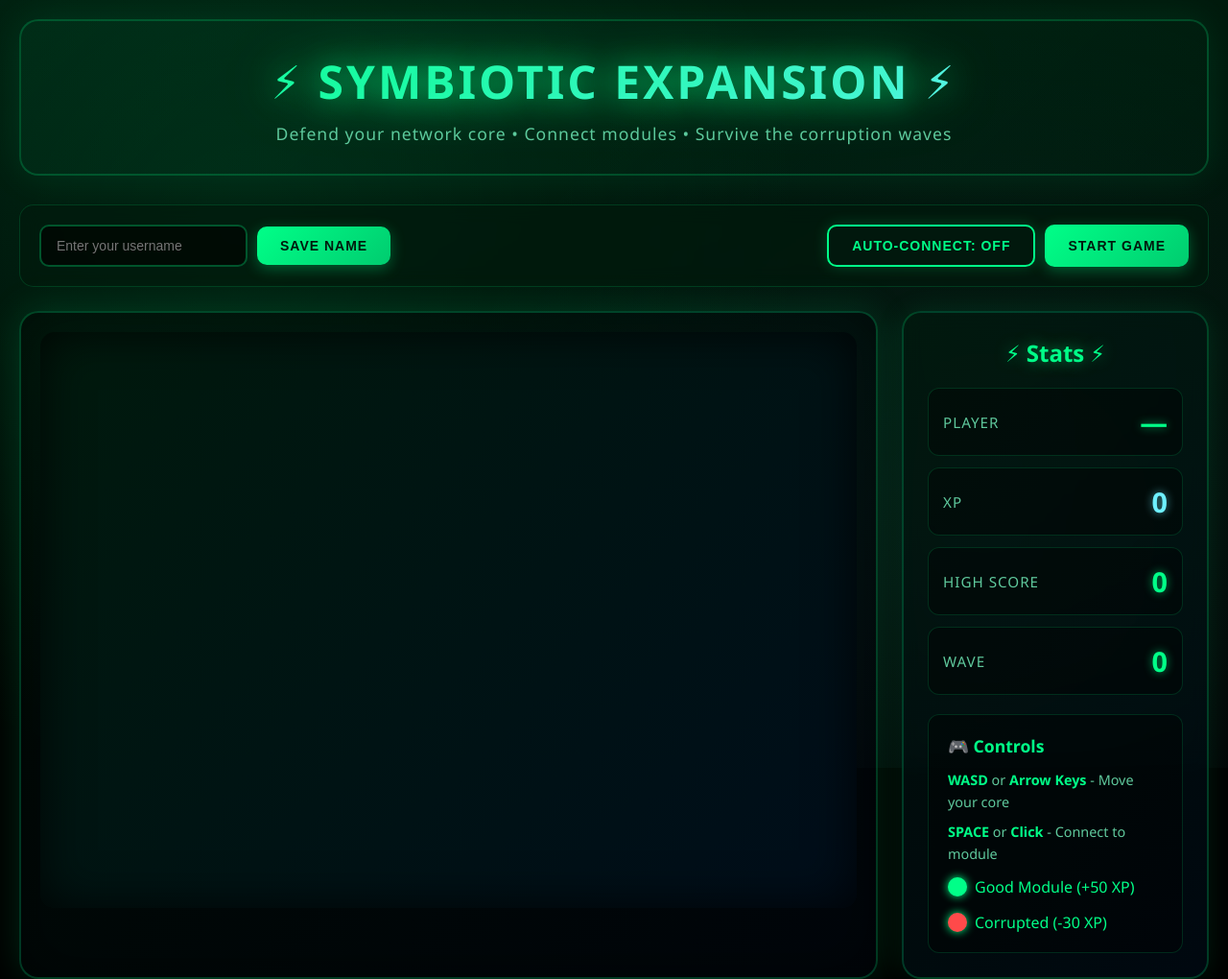
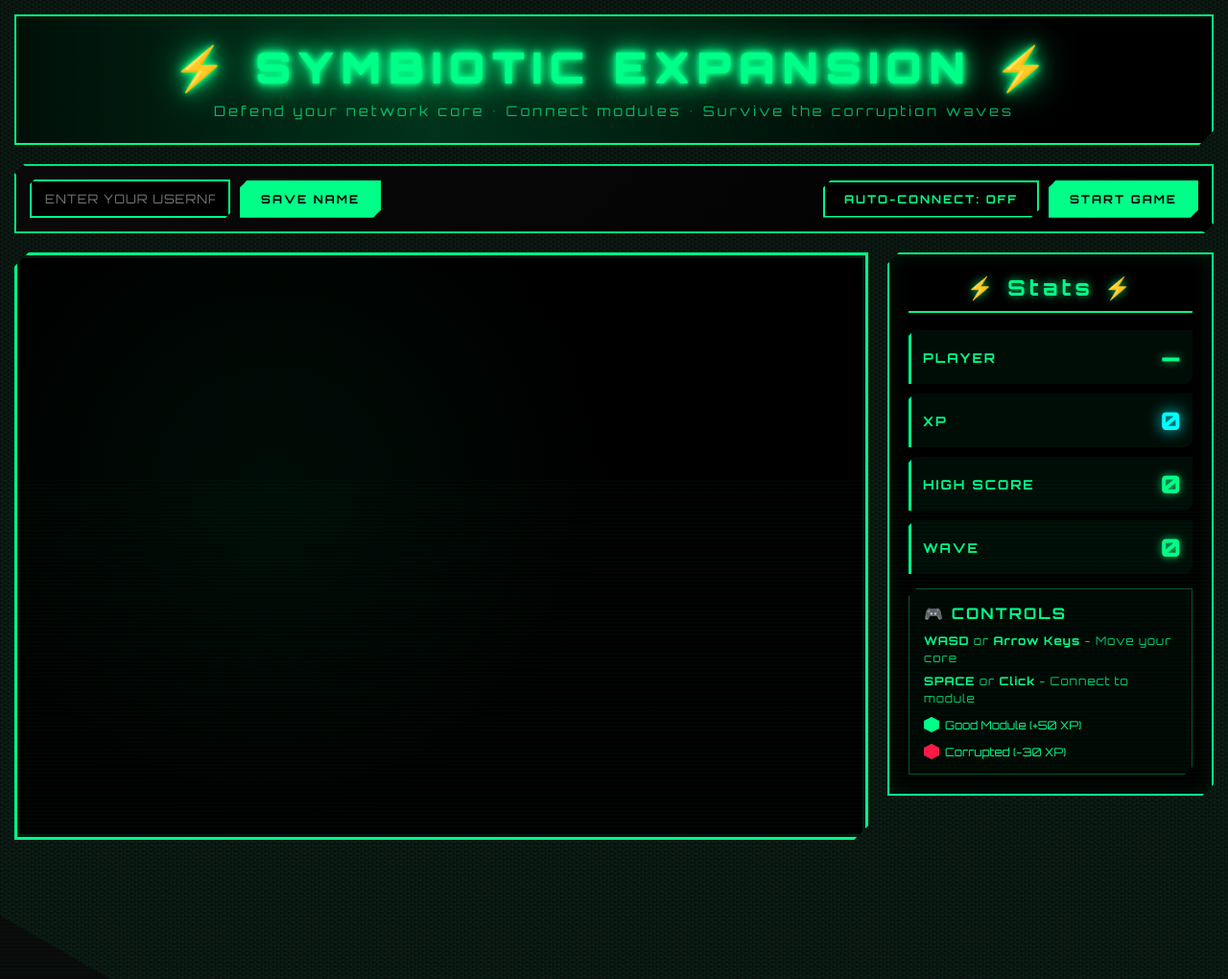
Before and after one commit to gbolah/symbiotic-expansion, a plain HTML site: page index.html in a window 1280 px wide. Shown: the top 1020 px of the page at 96% size. After the commit the page ends 890 px from the top, so only its background shows below. Drawn offline with Linux system fonts and the light colour scheme; a script that the page names is missing.

Commit message:
Update index.html

```diff
--- a/index.html
+++ b/index.html
@@ -5,6 +5,8 @@
   <meta name="viewport" content="width=device-width, initial-scale=1.0">
   <title>Symbiotic Expansion - Network Defense Game</title>
   <style>
+    @import url('https://fonts.googleapis.com/css2?family=Orbitron:wght@400;700;900&display=swap');
+
     * {
       margin: 0;
       padding: 0;
@@ -12,129 +14,230 @@
     }
 
     body {
-      font-family: 'Segoe UI', Tahoma, Geneva, Verdana, sans-serif;
-      background: #000;
+      font-family: 'Orbitron', monospace;
+      background: #0a0a0a;
       color: #00ff88;
       overflow-x: hidden;
       min-height: 100vh;
       position: relative;
     }
 
+    /* Animated Hexagon Background Pattern */
     body::before {
+      content: '';
+      position: fixed;
+      top: -50%;
+      left: -50%;
+      width: 200%;
+      height: 200%;
+      background-image:
+        repeating-linear-gradient(0deg, transparent, transparent 2px, rgba(0, 255, 136, 0.03) 2px, rgba(0, 255, 136, 0.03) 4px),
+        repeating-linear-gradient(60deg, transparent, transparent 2px, rgba(0, 255, 136, 0.03) 2px, rgba(0, 255, 136, 0.03) 4px),
+        repeating-linear-gradient(120deg, transparent, transparent 2px, rgba(0, 255, 136, 0.03) 2px, rgba(0, 255, 136, 0.03) 4px);
+      animation: bgRotate 60s linear infinite;
+      z-index: -2;
+    }
+
+    /* Scanline Effect */
+    body::after {
       content: '';
       position: fixed;
       top: 0;
       left: 0;
-      right: 0;
-      bottom: 0;
-      background:
-        radial-gradient(circle at 20% 30%, rgba(0, 255, 136, 0.08) 0%, transparent 50%),
-        radial-gradient(circle at 80% 70%, rgba(110, 240, 255, 0.06) 0%, transparent 50%),
-        linear-gradient(180deg, #001a0d 0%, #000 100%);
-      z-index: -1;
+      width: 100%;
+      height: 100%;
+      background: repeating-linear-gradient(
+        0deg,
+        transparent,
+        transparent 2px,
+        rgba(0, 255, 136, 0.02) 2px,
+        rgba(0, 255, 136, 0.02) 4px
+      );
+      pointer-events: none;
+      z-index: 9999;
+      animation: scanline 8s linear infinite;
+    }
+
+    @keyframes bgRotate {
+      0% { transform: rotate(0deg); }
+      100% { transform: rotate(360deg); }
+    }
+
+    @keyframes scanline {
+      0% { transform: translateY(0); }
+      100% { transform: translateY(100%); }
     }
 
     .container {
-      max-width: 1400px;
+      max-width: 1600px;
       margin: 0 auto;
-      padding: 20px;
+      padding: 15px;
+      position: relative;
     }
 
-    /* Header Styles */
+    /* Cyber Header with Glitch Effect */
     .header {
       text-align: center;
-      margin-bottom: 30px;
-      padding: 30px 20px;
-      background: linear-gradient(135deg, rgba(0, 255, 136, 0.05), rgba(0, 255, 136, 0.02));
-      border-radius: 20px;
-      border: 2px solid rgba(0, 255, 136, 0.2);
-      box-shadow: 0 0 40px rgba(0, 255, 136, 0.1);
-      animation: fadeIn 0.6s ease-out;
+      margin-bottom: 20px;
+      padding: 25px;
+      background: #000;
+      clip-path: polygon(0 0, 100% 0, 100% calc(100% - 15px), calc(100% - 15px) 100%, 0 100%);
+      border: 2px solid #00ff88;
+      position: relative;
+      overflow: hidden;
+    }
+
+    .header::before {
+      content: '';
+      position: absolute;
+      top: 0;
+      left: -100%;
+      width: 100%;
+      height: 100%;
+      background: linear-gradient(90deg, transparent, rgba(0, 255, 136, 0.2), transparent);
+      animation: scan 3s infinite;
+    }
+
+    @keyframes scan {
+      0%, 100% { left: -100%; }
+      50% { left: 100%; }
     }
 
     .header h1 {
-      font-size: 3em;
+      font-size: 2.8em;
       font-weight: 900;
-      letter-spacing: 3px;
+      letter-spacing: 8px;
       text-transform: uppercase;
-      background: linear-gradient(135deg, #00ff88, #6ef0ff);
-      -webkit-background-clip: text;
-      -webkit-text-fill-color: transparent;
-      background-clip: text;
-      text-shadow: 0 0 30px rgba(0, 255, 136, 0.5);
-      margin-bottom: 10px;
-      animation: glow 2s ease-in-out infinite alternate;
+      color: #00ff88;
+      text-shadow:
+        0 0 5px #00ff88,
+        0 0 10px #00ff88,
+        0 0 20px #00ff88,
+        0 0 40px #00ff88;
+      margin-bottom: 8px;
+      animation: flicker 4s infinite alternate;
+      position: relative;
+    }
+
+    @keyframes flicker {
+      0%, 18%, 22%, 25%, 53%, 57%, 100% {
+        text-shadow:
+          0 0 5px #00ff88,
+          0 0 10px #00ff88,
+          0 0 20px #00ff88,
+          0 0 40px #00ff88;
+      }
+      20%, 24%, 55% {
+        text-shadow: none;
+      }
     }
 
     .header p {
-      font-size: 1.1em;
-      color: #5fc99d;
-      letter-spacing: 1px;
+      font-size: 0.9em;
+      color: #00ff88;
+      letter-spacing: 3px;
+      opacity: 0.7;
+      font-weight: 400;
     }
 
-    /* Controls Bar */
+    /* Angular Control Bar */
     .controls {
       display: flex;
       justify-content: space-between;
       align-items: center;
-      gap: 15px;
-      margin-bottom: 25px;
-      padding: 20px;
-      background: rgba(0, 26, 13, 0.6);
-      border-radius: 15px;
-      border: 1px solid rgba(0, 255, 136, 0.15);
+      gap: 12px;
+      margin-bottom: 20px;
+      padding: 15px;
+      background: linear-gradient(135deg, #0a0a0a, #000);
+      clip-path: polygon(10px 0, 100% 0, 100% calc(100% - 10px), calc(100% - 10px) 100%, 0 100%, 0 10px);
+      border: 1px solid #00ff88;
       flex-wrap: wrap;
-      backdrop-filter: blur(10px);
+      position: relative;
     }
 
-    .controls-left {
+    .controls::after {
+      content: '';
+      position: absolute;
+      top: 0;
+      left: 0;
+      right: 0;
+      bottom: 0;
+      border: 1px solid #00ff88;
+      clip-path: polygon(10px 0, 100% 0, 100% calc(100% - 10px), calc(100% - 10px) 100%, 0 100%, 0 10px);
+      opacity: 0.3;
+      animation: pulse 2s infinite;
+    }
+
+    @keyframes pulse {
+      0%, 100% { opacity: 0.3; }
+      50% { opacity: 0.8; }
+    }
+
+    .controls-left, .controls-right {
       display: flex;
       gap: 10px;
       align-items: center;
       flex-wrap: wrap;
     }
 
-    .controls-right {
-      display: flex;
-      gap: 10px;
-      flex-wrap: wrap;
-    }
-
     input {
-      padding: 12px 16px;
-      background: rgba(0, 0, 0, 0.6);
-      border: 2px solid rgba(0, 255, 136, 0.3);
-      border-radius: 10px;
+      padding: 10px 14px;
+      background: #000;
+      border: 2px solid #00ff88;
       color: #00ff88;
-      font-size: 14px;
+      font-size: 13px;
+      font-family: 'Orbitron', monospace;
       outline: none;
       transition: all 0.3s;
       min-width: 180px;
+      clip-path: polygon(5px 0, 100% 0, 100% calc(100% - 5px), calc(100% - 5px) 100%, 0 100%, 0 5px);
+      text-transform: uppercase;
+      letter-spacing: 1px;
     }
 
     input:focus {
-      border-color: #00ff88;
-      box-shadow: 0 0 15px rgba(0, 255, 136, 0.3);
+      box-shadow:
+        inset 0 0 10px rgba(0, 255, 136, 0.3),
+        0 0 15px rgba(0, 255, 136, 0.5);
     }
 
     button {
-      padding: 12px 24px;
-      background: linear-gradient(135deg, #00ff88, #00cc6f);
-      border: none;
-      border-radius: 10px;
-      color: #001a0d;
-      font-weight: 800;
-      font-size: 14px;
+      padding: 10px 20px;
+      background: #00ff88;
+      border: 2px solid #00ff88;
+      color: #000;
+      font-weight: 700;
+      font-size: 12px;
+      font-family: 'Orbitron', monospace;
       cursor: pointer;
       transition: all 0.3s;
       text-transform: uppercase;
-      letter-spacing: 1px;
-      box-shadow: 0 4px 15px rgba(0, 255, 136, 0.3);
+      letter-spacing: 2px;
+      clip-path: polygon(8px 0, 100% 0, 100% calc(100% - 8px), calc(100% - 8px) 100%, 0 100%, 0 8px);
+      position: relative;
+      overflow: hidden;
+    }
+
+    button::before {
+      content: '';
+      position: absolute;
+      top: 50%;
+      left: 50%;
+      width: 0;
+      height: 0;
+      background: rgba(255, 255, 255, 0.3);
+      transform: translate(-50%, -50%);
+      transition: width 0.3s, height 0.3s;
+    }
+
+    button:hover::before {
+      width: 300px;
+      height: 300px;
     }
 
     button:hover {
+      box-shadow: 0 0 20px rgba(0, 255, 136, 0.8);
       transform: translateY(-2px);
-      box-shadow: 0 6px 25px rgba(0, 255, 136, 0.5);
     }
 
     button:active {
@@ -142,150 +245,202 @@
     }
 
     button:disabled {
-      opacity: 0.5;
+      opacity: 0.4;
       cursor: not-allowed;
     }
 
     button.secondary {
-      background: transparent;
-      border: 2px solid #00ff88;
+      background: #000;
       color: #00ff88;
-      box-shadow: 0 0 15px rgba(0, 255, 136, 0.2);
-    }
-
-    button.secondary:hover {
-      background: rgba(0, 255, 136, 0.1);
     }
 
     /* Game Layout */
     .game-layout {
       display: grid;
-      grid-template-columns: 1fr 320px;
-      gap: 25px;
-      animation: fadeIn 0.8s ease-out 0.2s backwards;
+      grid-template-columns: 1fr 340px;
+      gap: 20px;
     }
 
-    /* Canvas Container */
+    /* Canvas Container with Circuit Board Style */
     .canvas-container {
       position: relative;
-      background: linear-gradient(135deg, rgba(0, 26, 13, 0.4), rgba(0, 13, 26, 0.4));
-      border-radius: 20px;
-      padding: 20px;
-      border: 2px solid rgba(0, 255, 136, 0.2);
+      background: #000;
+      padding: 3px;
+      clip-path: polygon(15px 0, 100% 0, 100% calc(100% - 15px), calc(100% - 15px) 100%, 0 100%, 0 15px);
+      border: 3px solid #00ff88;
       box-shadow:
-        0 0 40px rgba(0, 255, 136, 0.15),
-        inset 0 0 60px rgba(0, 0, 0, 0.5);
+        inset 0 0 30px rgba(0, 255, 136, 0.2),
+        0 0 30px rgba(0, 255, 136, 0.3);
+    }
+
+    /* Corner Decorations */
+    .canvas-container::before,
+    .canvas-container::after {
+      content: '';
+      position: absolute;
+      width: 20px;
+      height: 20px;
+      border: 3px solid #00ff88;
+      z-index: 10;
+    }
+
+    .canvas-container::before {
+      top: -3px;
+      left: -3px;
+      border-right: none;
+      border-bottom: none;
+    }
+
+    .canvas-container::after {
+      bottom: -3px;
+      right: -3px;
+      border-left: none;
+      border-top: none;
     }
 
     canvas {
       width: 100%;
       height: 600px;
-      border-radius: 15px;
-      background: linear-gradient(135deg, #001a0d, #000d1a);
-      box-shadow: inset 0 0 50px rgba(0, 0, 0, 0.8);
+      display: block;
+      background:
+        radial-gradient(circle at 30% 40%, rgba(0, 255, 136, 0.05), transparent 50%),
+        #000;
       cursor: crosshair;
     }
 
-    /* Stats Panel */
+    /* Stats Panel - Hexagonal Style */
     .stats-panel {
-      background: linear-gradient(135deg, rgba(0, 26, 13, 0.6), rgba(0, 13, 26, 0.6));
-      border-radius: 20px;
-      padding: 25px;
-      border: 2px solid rgba(0, 255, 136, 0.2);
-      box-shadow: 0 0 30px rgba(0, 255, 136, 0.1);
-      backdrop-filter: blur(10px);
+      background: #000;
+      padding: 20px;
+      clip-path: polygon(12px 0, 100% 0, 100% calc(100% - 12px), calc(100% - 12px) 100%, 0 100%, 0 12px);
+      border: 2px solid #00ff88;
+      box-shadow:
+        inset 0 0 20px rgba(0, 255, 136, 0.1),
+        0 0 20px rgba(0, 255, 136, 0.2);
       height: fit-content;
+      position: relative;
     }
 
     .stats-panel h2 {
-      font-size: 1.5em;
-      margin-bottom: 20px;
+      font-size: 1.4em;
+      margin-bottom: 18px;
       color: #00ff88;
       text-align: center;
-      text-shadow: 0 0 15px rgba(0, 255, 136, 0.5);
+      text-shadow: 0 0 10px rgba(0, 255, 136, 0.8);
+      letter-spacing: 4px;
+      border-bottom: 2px solid #00ff88;
+      padding-bottom: 10px;
     }
 
     .stat-item {
       display: flex;
       justify-content: space-between;
       align-items: center;
-      padding: 15px;
-      margin-bottom: 12px;
-      background: rgba(0, 0, 0, 0.4);
-      border-radius: 12px;
-      border: 1px solid rgba(0, 255, 136, 0.15);
+      padding: 12px;
+      margin-bottom: 10px;
+      background: rgba(0, 255, 136, 0.05);
+      clip-path: polygon(6px 0, 100% 0, 100% calc(100% - 6px), calc(100% - 6px) 100%, 0 100%, 0 6px);
+      border-left: 3px solid #00ff88;
       transition: all 0.3s;
+      position: relative;
+    }
+
+    .stat-item::after {
+      content: '';
+      position: absolute;
+      right: 0;
+      top: 0;
+      width: 0;
+      height: 100%;
+      background: rgba(0, 255, 136, 0.1);
+      transition: width 0.3s;
+    }
+
+    .stat-item:hover::after {
+      width: 100%;
     }
 
     .stat-item:hover {
-      border-color: rgba(0, 255, 136, 0.4);
-      background: rgba(0, 0, 0, 0.6);
+      background: rgba(0, 255, 136, 0.1);
     }
 
     .stat-label {
-      color: #5fc99d;
-      font-size: 0.95em;
+      color: #00ff88;
+      font-size: 0.85em;
       text-transform: uppercase;
-      letter-spacing: 1px;
+      letter-spacing: 2px;
+      font-weight: 700;
+      z-index: 1;
     }
 
     .stat-value {
-      font-size: 1.8em;
+      font-size: 1.6em;
       font-weight: 900;
       color: #00ff88;
-      text-shadow: 0 0 10px rgba(0, 255, 136, 0.6);
+      text-shadow: 0 0 8px rgba(0, 255, 136, 0.8);
+      z-index: 1;
     }
 
     .stat-value.highlight {
-      color: #6ef0ff;
-      text-shadow: 0 0 10px rgba(110, 240, 255, 0.6);
+      color: #0ff;
+      text-shadow: 0 0 8px rgba(0, 255, 255, 0.8);
+      animation: valueGlow 1.5s infinite alternate;
+    }
+
+    @keyframes valueGlow {
+      0% { text-shadow: 0 0 8px rgba(0, 255, 255, 0.8); }
+      100% { text-shadow: 0 0 15px rgba(0, 255, 255, 1); }
     }
 
     /* Instructions */
     .instructions {
-      margin-top: 20px;
-      padding: 20px;
-      background: rgba(0, 0, 0, 0.4);
-      border-radius: 12px;
-      border: 1px solid rgba(0, 255, 136, 0.15);
+      margin-top: 15px;
+      padding: 15px;
+      background: rgba(0, 255, 136, 0.03);
+      clip-path: polygon(8px 0, 100% 0, 100% calc(100% - 8px), calc(100% - 8px) 100%, 0 100%, 0 8px);
+      border: 1px solid rgba(0, 255, 136, 0.3);
     }
 
     .instructions h3 {
       color: #00ff88;
-      margin-bottom: 12px;
-      font-size: 1.1em;
+      margin-bottom: 10px;
+      font-size: 1em;
+      letter-spacing: 2px;
+      text-transform: uppercase;
     }
 
     .instructions p {
-      color: #5fc99d;
-      font-size: 0.9em;
-      line-height: 1.6;
-      margin-bottom: 8px;
+      color: rgba(0, 255, 136, 0.8);
+      font-size: 0.75em;
+      line-height: 1.5;
+      margin-bottom: 6px;
+      letter-spacing: 1px;
     }
 
     .instructions strong {
       color: #00ff88;
-      font-weight: 800;
+      font-weight: 700;
     }
 
     .color-legend {
       display: flex;
-      gap: 15px;
-      margin-top: 12px;
+      gap: 12px;
+      margin-top: 10px;
       flex-wrap: wrap;
     }
 
     .legend-item {
       display: flex;
       align-items: center;
-      gap: 8px;
+      gap: 6px;
+      font-size: 0.75em;
     }
 
     .legend-color {
-      width: 20px;
-      height: 20px;
-      border-radius: 50%;
-      box-shadow: 0 0 10px currentColor;
+      width: 16px;
+      height: 16px;
+      clip-path: polygon(50% 0%, 100% 25%, 100% 75%, 50% 100%, 0% 75%, 0% 25%);
+      box-shadow: 0 0 8px currentColor;
     }
 
     .legend-color.good {
@@ -293,10 +448,10 @@
     }
 
     .legend-color.bad {
-      background: #ff4a4a;
+      background: #ff1744;
     }
 
-    /* Modal Overlay */
+    /* Modal with Digital Glitch */
     .modal-overlay {
       display: none;
       position: fixed;
@@ -304,90 +459,78 @@
       left: 0;
       right: 0;
       bottom: 0;
-      background: rgba(0, 0, 0, 0.9);
-      backdrop-filter: blur(8px);
+      background: rgba(0, 0, 0, 0.95);
       z-index: 1000;
       align-items: center;
       justify-content: center;
-      animation: fadeIn 0.3s ease-out;
     }
 
     .modal-overlay.active {
       display: flex;
+      animation: fadeIn 0.3s;
+    }
+
+    @keyframes fadeIn {
+      from { opacity: 0; }
+      to { opacity: 1; }
     }
 
     .modal {
-      background: linear-gradient(135deg, rgba(0, 26, 13, 0.95), rgba(0, 13, 26, 0.95));
+      background: #000;
       padding: 40px;
-      border-radius: 20px;
-      border: 2px solid rgba(0, 255, 136, 0.4);
-      box-shadow: 0 0 60px rgba(0, 255, 136, 0.3);
+      clip-path: polygon(20px 0, 100% 0, 100% calc(100% - 20px), calc(100% - 20px) 100%, 0 100%, 0 20px);
+      border: 3px solid #00ff88;
+      box-shadow:
+        inset 0 0 40px rgba(0, 255, 136, 0.2),
+        0 0 50px rgba(0, 255, 136, 0.5);
       text-align: center;
       max-width: 500px;
-      animation: scaleIn 0.4s ease-out;
+      animation: glitchIn 0.5s;
+      position: relative;
+    }
+
+    @keyframes glitchIn {
+      0% {
+        transform: scale(0.9) translateX(-10px);
+        opacity: 0;
+      }
+      20% { transform: scale(1.05) translateX(10px); }
+      40% { transform: scale(0.95) translateX(-5px); }
+      60% { transform: scale(1.02) translateX(5px); }
+      100% {
+        transform: scale(1) translateX(0);
+        opacity: 1;
+      }
     }
 
     .modal h2 {
       font-size: 2.5em;
       color: #00ff88;
       margin-bottom: 15px;
-      text-shadow: 0 0 20px rgba(0, 255, 136, 0.6);
+      text-shadow: 0 0 20px rgba(0, 255, 136, 0.8);
+      letter-spacing: 5px;
     }
 
     .modal p {
-      font-size: 1.2em;
-      color: #5fc99d;
+      font-size: 1.1em;
+      color: rgba(0, 255, 136, 0.9);
       margin-bottom: 10px;
+      letter-spacing: 2px;
     }
 
     .modal .score {
-      font-size: 2em;
+      font-size: 2.2em;
       font-weight: 900;
-      color: #6ef0ff;
+      color: #0ff;
       margin: 20px 0;
-      text-shadow: 0 0 15px rgba(110, 240, 255, 0.6);
-    }
-
-    /* Animations */
-    @keyframes fadeIn {
-      from {
-        opacity: 0;
-        transform: translateY(20px);
-      }
-      to {
-        opacity: 1;
-        transform: translateY(0);
-      }
-    }
-
-    @keyframes scaleIn {
-      from {
-        opacity: 0;
-        transform: scale(0.8);
-      }
-      to {
-        opacity: 1;
-        transform: scale(1);
-      }
-    }
-
-    @keyframes glow {
-      from {
-        filter: drop-shadow(0 0 20px rgba(0, 255, 136, 0.4));
-      }
-      to {
-        filter: drop-shadow(0 0 30px rgba(0, 255, 136, 0.8));
-      }
+      text-shadow: 0 0 15px rgba(0, 255, 255, 0.8);
+      letter-spacing: 3px;
     }
 
     /* Responsive Design */
     @media (max-width: 1200px) {
       .game-layout {
         grid-template-columns: 1fr;
-      }
-
-      .stats-panel {
-        max-width: 100%;
       }
 
       canvas {
@@ -398,6 +541,7 @@
     @media (max-width: 768px) {
       .header h1 {
         font-size: 2em;
+        letter-spacing: 4px;
       }
 
       .controls {
@@ -417,6 +561,10 @@
 
       canvas {
         height: 400px;
+      }
+
+      button {
+        width: 100%;
       }
     }
   </style>
```
